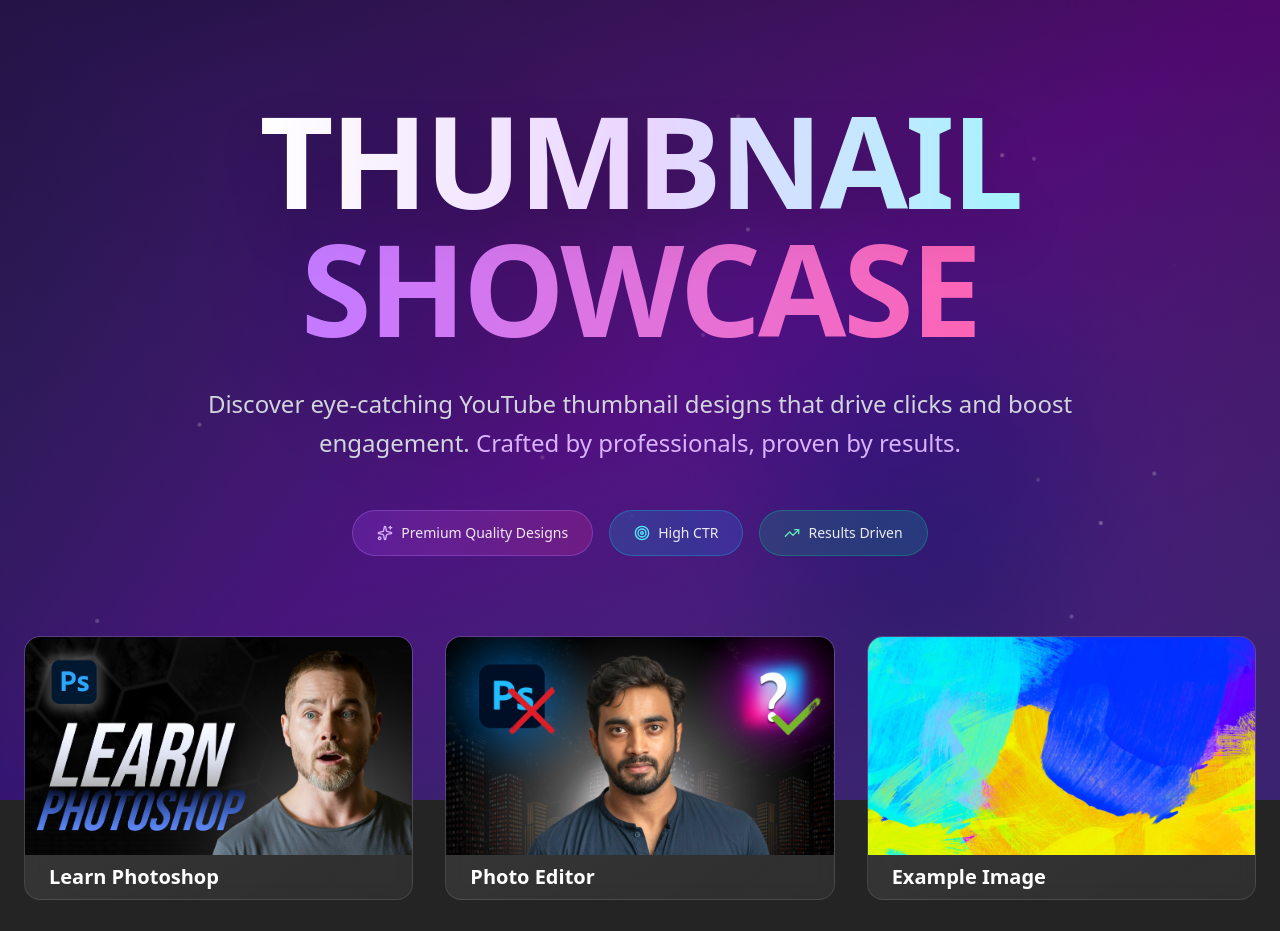
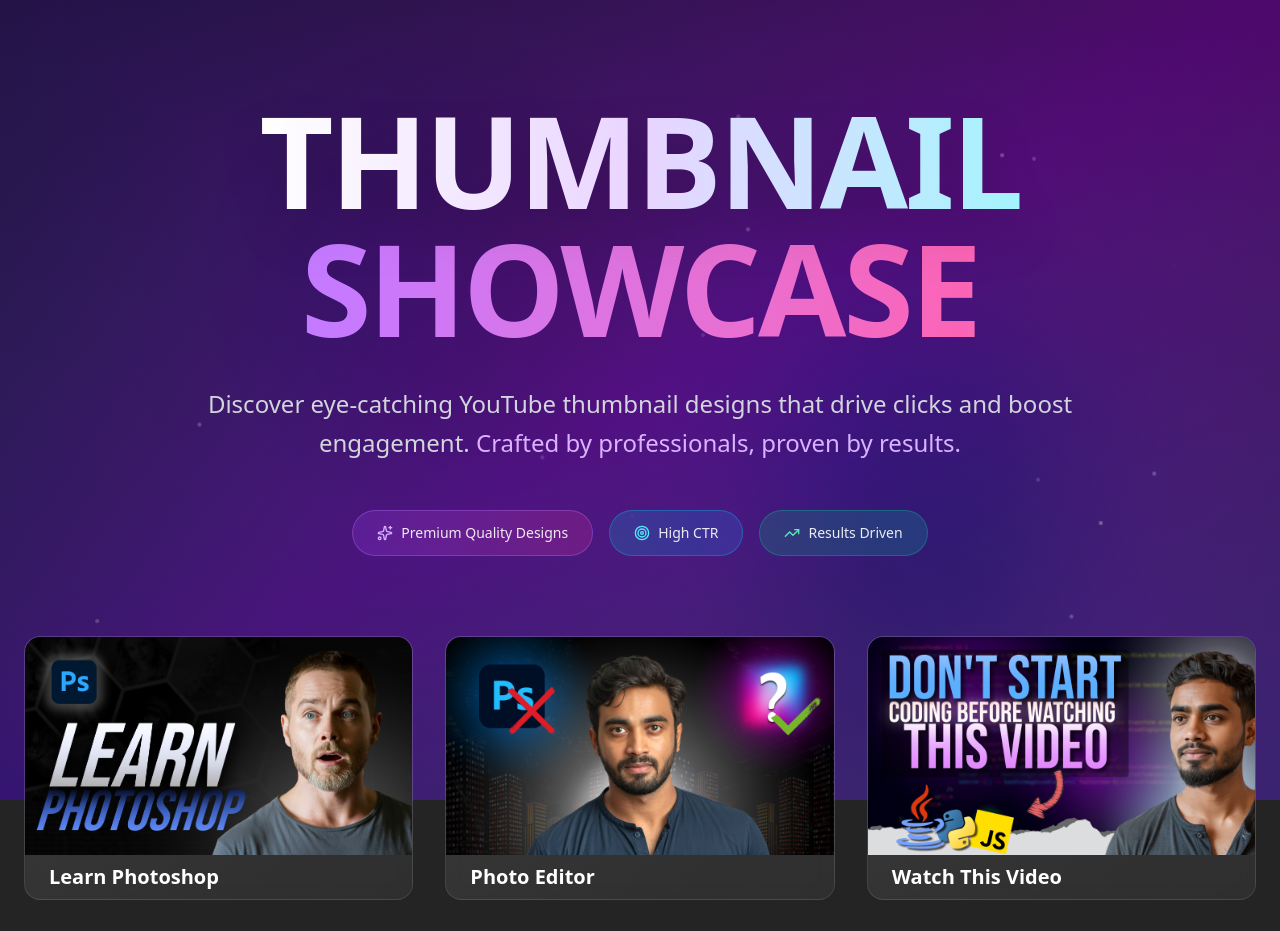
Before and after one commit to TanayPatil1503/Gallary-Portfolio, a React (Vite) app: page / in a window 1280 px wide. Shown: the top 931 px of the page. Built offline with nearby package versions, Linux system fonts and the light colour scheme.

Commit message:
Implement code changes to enhance functionality and improve performance

```diff
--- a/src/Components/ThumbnailShowcase.jsx
+++ b/src/Components/ThumbnailShowcase.jsx
@@ -5,6 +5,7 @@
 import BackgroundIMG from '../assets/ExampleIMG.jpg';
 import LearnPhotoshop from '../assets/LearnPhotoshop.jpg';
 import PhotoEditor from '../assets/PhotoEditor.jpg';
+import WatchThisVideo from '../assets/WatchThisVideo.jpg';
 
 
 
@@ -28,8 +29,8 @@
         },
         {
             id: 3,
-            title: "Example Image",
-            image: BackgroundIMG,
+            title: "Watch This Video",
+            image: WatchThisVideo,
         },
         {
             id: 4,
```
Also changed, not shown: src/assets/WatchThisVideo.jpg (added).
